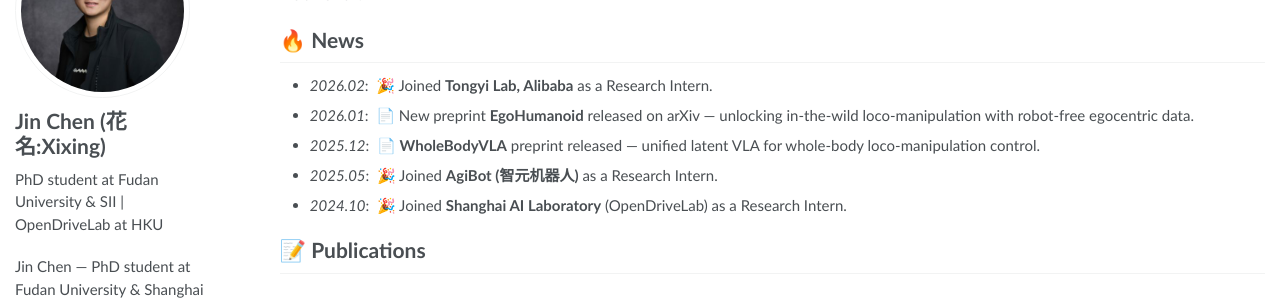
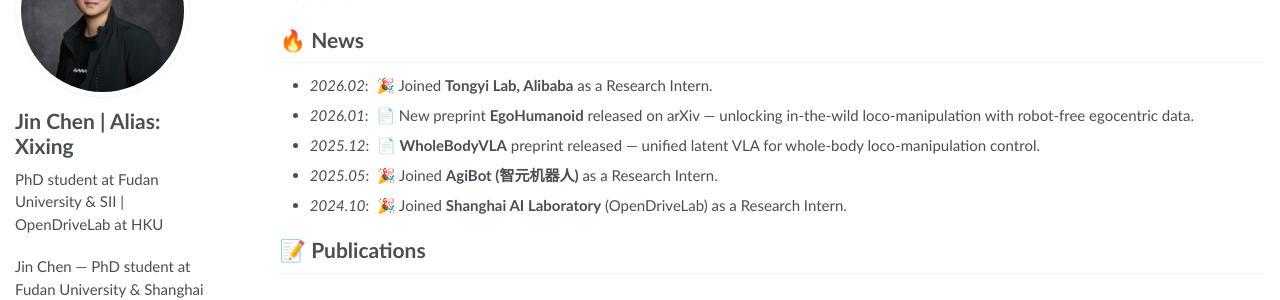
Before and after one commit to JinChen0056/jinchen0056.github.io, a Jekyll site: the page built from _pages/about.md, in a window 1280 px wide. Shown: the part 168-468 px from the top of the page. Built offline with Jekyll 4.4.1, drawn with Linux system fonts in a browser that asks for light colours.

Commit message:
Nickname notation: 'Jin Chen | Alias: Xixing'

```diff
--- a/_config.yml
+++ b/_config.yml
@@ -21,7 +21,7 @@
 
 # Site Author
 author:
-  name             : "Jin Chen (花名:Xixing)"
+  name             : "Jin Chen | Alias: Xixing"
   avatar           : "images/profile.jpg"
   bio              : "PhD student at Fudan University & SII | OpenDriveLab at HKU"
   location         : "Shanghai, China"
```
